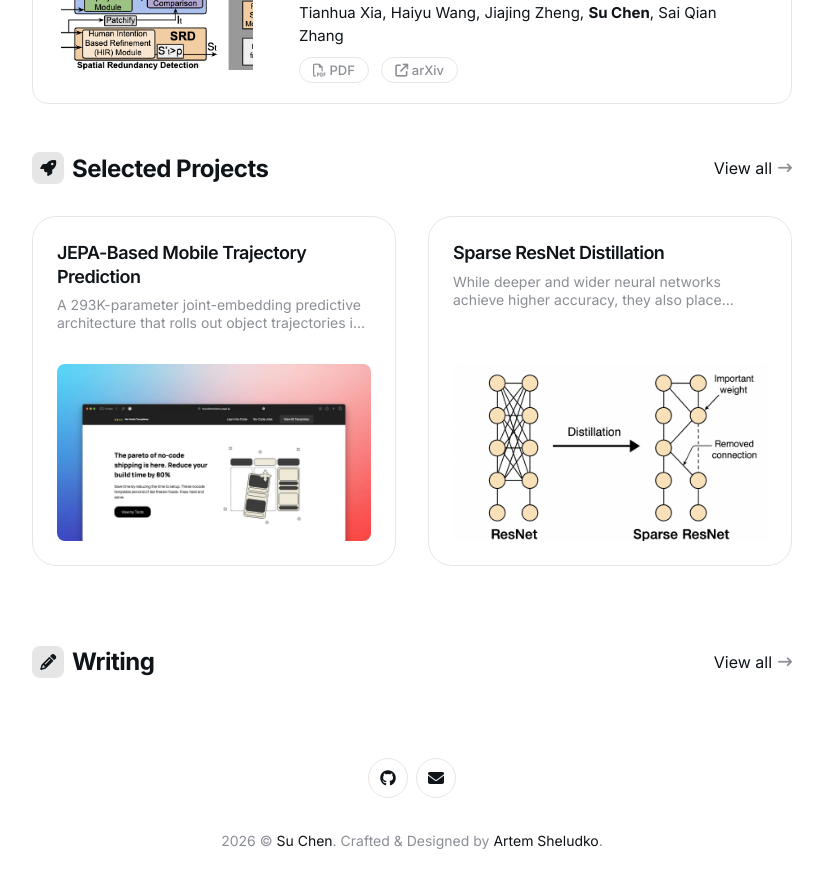
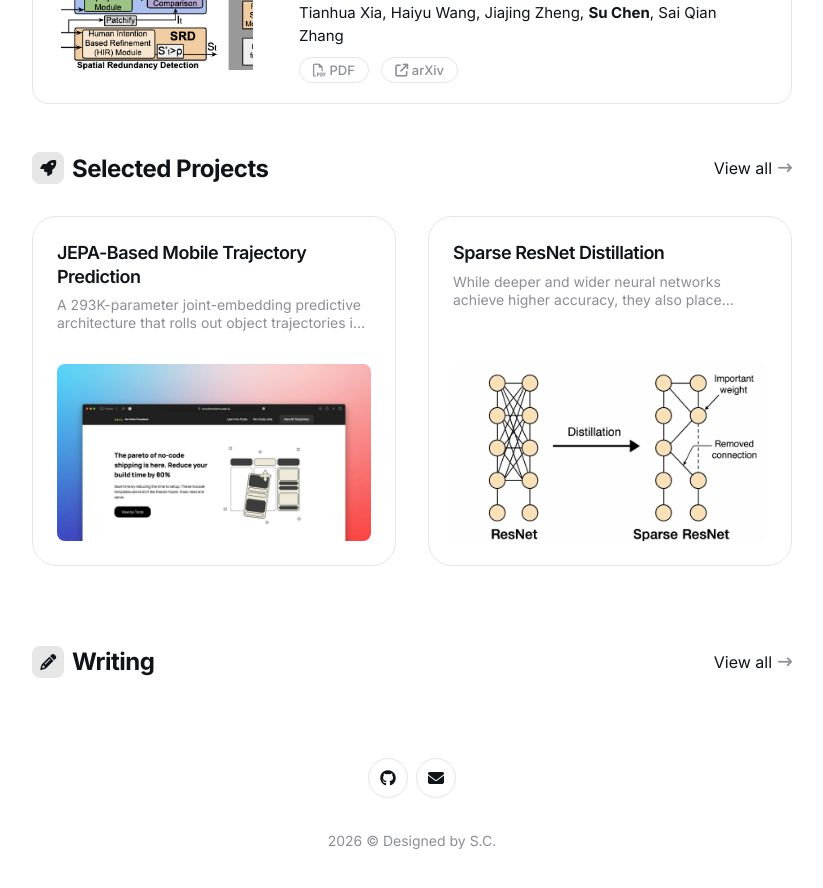
Before and after one commit to Keplarchen/Keplarchen.github.io, a Jekyll site: the page built from index.html, in a window 1280 px wide and 900 px high, scrolled down 1604 px. Shown: the top 888 px of the window, without its empty margins (228-1051 px from the left). Built offline with Jekyll 4.4.1, drawn with Linux system fonts in a browser that asks for light colours.

Commit message:
Simplify footer credit
Co-Authored-By: Claude Fable 5 <noreply@anthropic.com>

```diff
--- a/_includes/footer.html
+++ b/_includes/footer.html
@@ -5,7 +5,7 @@
       <div class="col col-12">
         <div class="footer__info">
           {% include social-links.html %}
-          <div class="copyright">{{site.time | date: '%Y'}} &copy; <a href="/">{{site.data.settings.title}}</a>. Crafted & Designed by <a href="https://jekyllthemes.io/developers/artem-sheludko">Artem Sheludko</a>.</div>
+          <div class="copyright">{{site.time | date: '%Y'}} &copy; Designed by S.C.</div>
         </div>
       </div>
     </div>
```
